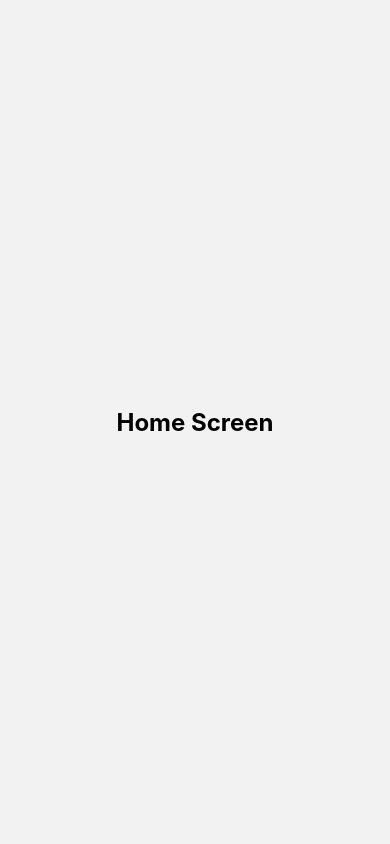
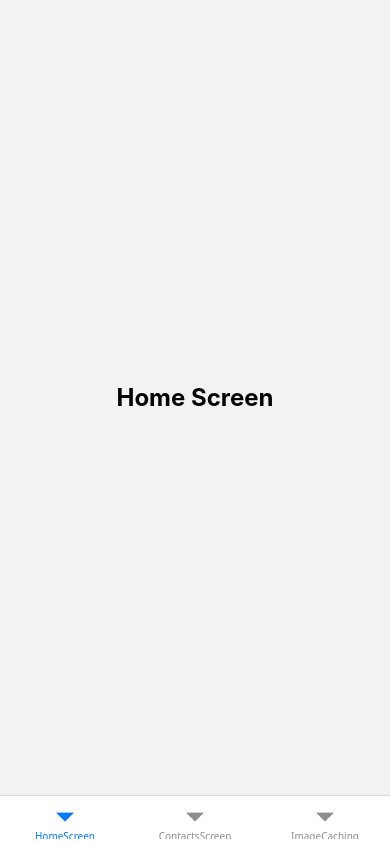
Before and after one commit to Suraj88658917/BiometricAuth, a React Native app: screen /LoginScreen in a window 390 px wide. Both pictures are taken after a click on the button "LOGIN". Built offline with nearby package versions, Linux system fonts and the light colour scheme.

Commit message:
done Tab Bottom Navigation setup

```diff
--- a/package.json
+++ b/package.json
@@ -11,6 +11,7 @@
   },
   "dependencies": {
     "@react-native/new-app-screen": "0.82.0",
+    "@react-navigation/bottom-tabs": "^7.15.7",
     "@react-navigation/native": "^7.2.0",
     "@react-navigation/native-stack": "^7.14.8",
     "@react-navigation/stack": "^7.8.7",
--- a/src/navigation/StackNavigation.js
+++ b/src/navigation/StackNavigation.js
@@ -4,7 +4,7 @@ import { createNativeStackNavigator } from "@react-navigation/native-stack";
 import SplashScreen from "../screens/authScreen/SplashScreen";
 import LoginScreen from "../screens/authScreen/LoginScreen";
 import RegisterScreen from "../screens/authScreen/RegisterScreen";
-import HomeScreen from "../screens/appScreen/HomeScreen";
+import TabNavigation from "../navigation/TabNavigation";
 
 const Stack = createNativeStackNavigator();
 
@@ -15,7 +15,7 @@ const StackNavigation = () => {
       <Stack.Screen name="SplashScreen" component={SplashScreen} />
       <Stack.Screen name="LoginScreen" component={LoginScreen} />
       <Stack.Screen name="RegisterScreen" component={RegisterScreen} />
-      <Stack.Screen name="HomeScreen" component={HomeScreen} />
+      <Stack.Screen name="MainApp" component={TabNavigation} />
 
     </Stack.Navigator>
   );
--- a/src/navigation/TabNavigation.js
+++ b/src/navigation/TabNavigation.js
@@ -0,0 +1,24 @@
+import React from "react";
+import { createBottomTabNavigator } from "@react-navigation/bottom-tabs";
+
+import HomeScreen from "../screens/appScreen/HomeScreen";
+import ContactsScreen from "../screens/appScreen/ContactsScreen";
+import ImageCaching from "../screens/appScreen/ImageCaching";
+
+const Tab = createBottomTabNavigator();
+
+const TabNavigation = () => {
+  return (
+    <Tab.Navigator
+      screenOptions={{
+        headerShown: false,
+      }}
+    >
+      <Tab.Screen name="HomeScreen" component={HomeScreen} />
+      <Tab.Screen name="ContactsScreen" component={ContactsScreen} />
+      <Tab.Screen name="ImageCaching" component={ImageCaching} />
+    </Tab.Navigator>
+  );
+};
+
+export default TabNavigation;
--- /dev/null
+++ b/src/screens/appScreen/ContactsScreen.js
@@ -0,0 +1,14 @@
+import { StyleSheet, Text, View } from 'react-native'
+import React from 'react'
+
+const ContactsScreen = () => {
+  return (
+    <View>
+      <Text>ContactsScreen</Text>
+    </View>
+  )
+}
+
+export default ContactsScreen
+
+const styles = StyleSheet.create({})
--- /dev/null
+++ b/src/screens/appScreen/ImageCaching.js
@@ -0,0 +1,14 @@
+import { StyleSheet, Text, View } from 'react-native'
+import React from 'react'
+
+const ImageCaching = () => {
+  return (
+    <View>
+      <Text>ImageCaching</Text>
+    </View>
+  )
+}
+
+export default ImageCaching
+
+const styles = StyleSheet.create({})
--- a/src/screens/authScreen/LoginScreen.js
+++ b/src/screens/authScreen/LoginScreen.js
@@ -6,7 +6,7 @@ const LoginScreen = ({ navigation }) => {
     <View style={styles.container}>
       <Text style={styles.text}>Login Screen</Text>
 
-      <Button title="Login" onPress={() => navigation.replace("HomeScreen")} />
+      <Button title="Login" onPress={() => navigation.replace("MainApp")} />
 
       <Button
         title="Go to Register"
--- a/src/screens/authScreen/RegisterScreen.js
+++ b/src/screens/authScreen/RegisterScreen.js
@@ -6,7 +6,7 @@ const RegisterScreen = ({ navigation }) => {
     <View style={styles.container}>
       <Text style={styles.text}>Register Screen</Text>
 
-      <Button title="Register" onPress={() => navigation.replace("HomeScreen")} />
+      <Button title="Register" onPress={() => navigation.replace("MainApp")} />
 
       <Button
         title="Back to Login"
```
Also changed, not shown: 1 other file (tests, documents, lock files or other folders).
